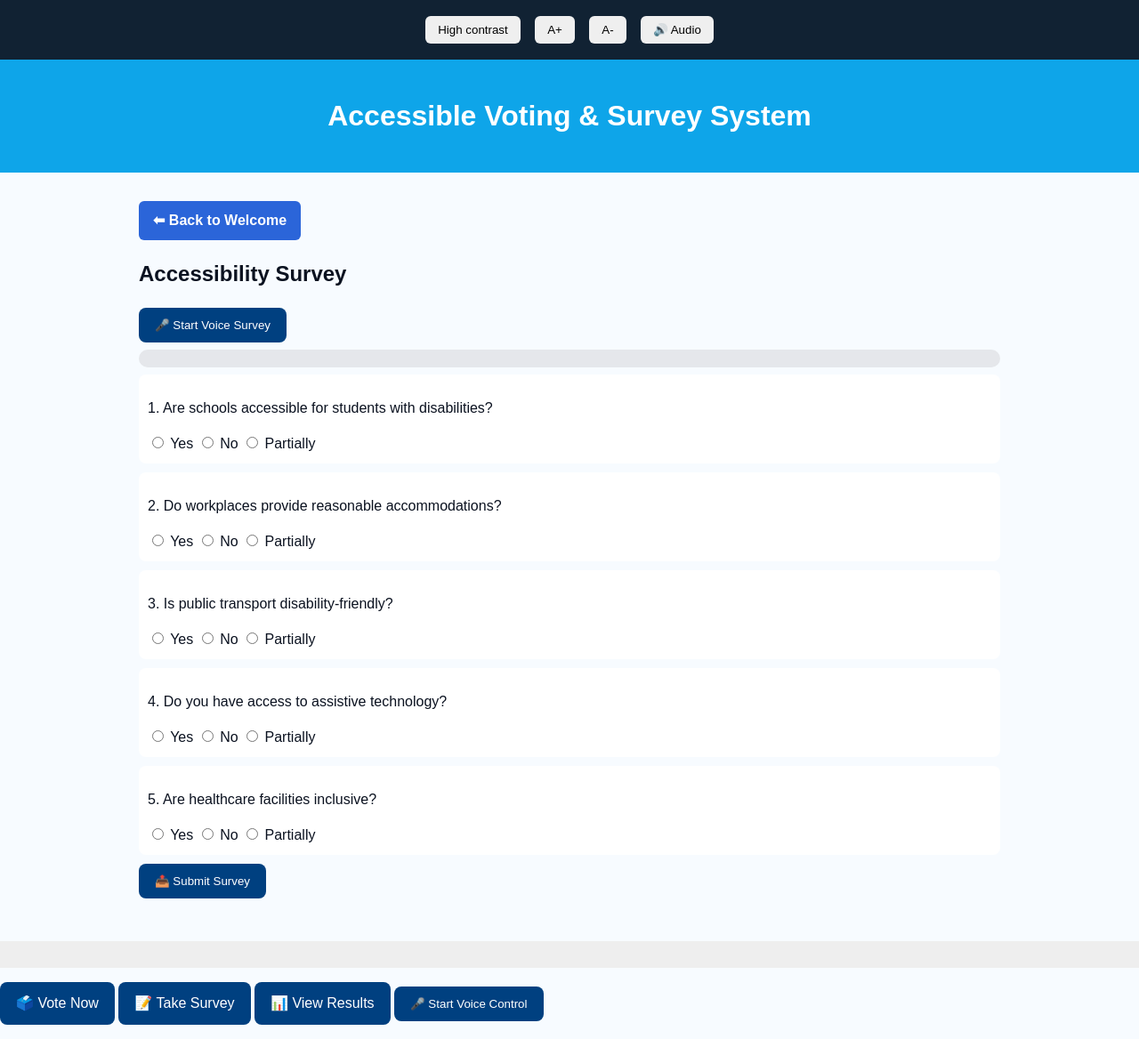
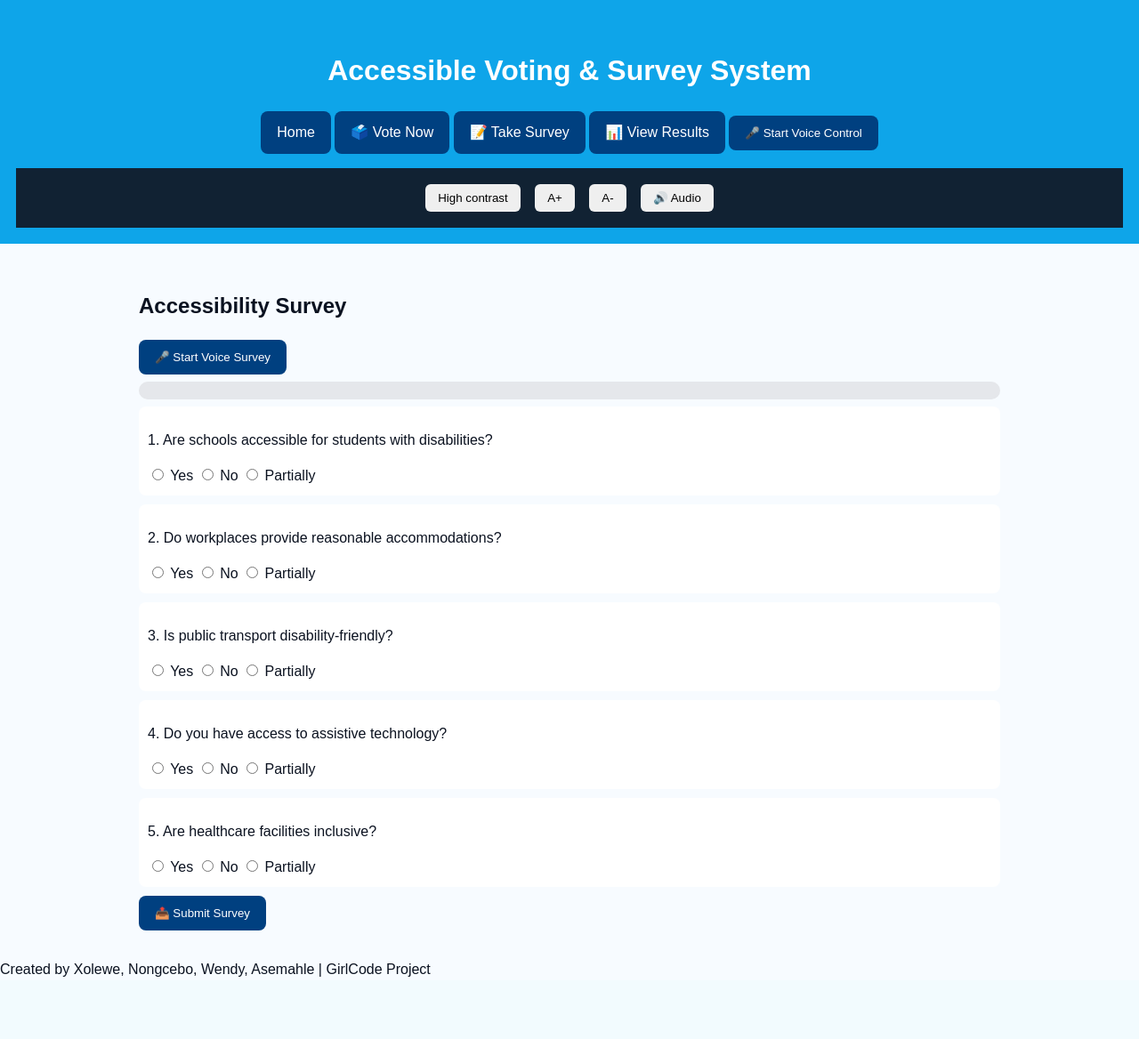
Before and after one commit to Xolelwe/Voting-System, a Django app: page /survey/ in a window 1280 px wide. Shown: the whole page at 89% size. After the commit the page ends 1098 px from the top, so only its background shows below. Run offline with Django 5.2, Linux system fonts and the light colour scheme.

Commit message:
Add files via upload

```diff
--- a/Desability/polls/templates/polls/base.html
+++ b/Desability/polls/templates/polls/base.html
@@ -2,38 +2,54 @@
 <!DOCTYPE html>
 <html lang="en">
 <head>
-  <meta charset="utf-8">
-  <meta name="viewport" content="width=device-width,initial-scale=1">
+  <meta charset="utf-8" />
+  <meta name="viewport" content="width=device-width,initial-scale=1" />
   <title>Accessible Voting System</title>
+
   <link rel="stylesheet" href="{% static 'polls/css/styles.css' %}">
-  <script src="{% static 'polls/js/script.js' %}" defer></script>
 </head>
 <body>
+
+<header class="site-header">
+  <div class="header-inner container">
+    <h1 id="site-title">Accessible Voting & Survey System</h1>
+
+    <nav>
+      <a class="btn" href="{% url 'polls:welcome' %}">Home</a>
+      <a class="btn" href="{% url 'polls:vote' %}">🗳️ Vote Now</a>
+      <a class="btn" href="{% url 'polls:survey' %}">📝 Take Survey</a>
+      <a class="btn" href="{% url 'polls:results' %}">📊 View Results</a>
+       <!-- Voice control button -->
+      <button class="btn" onclick="startVoiceMenu()">🎤 Start Voice Control</button>
+    </nav>
+  </div>
+
+  <!-- Accessibility toolbar -->
 <div class="accessibility-toolbar" role="toolbar" aria-label="Accessibility toolbar">
   <button onclick="toggleContrast()" aria-pressed="false">High contrast</button>
   <button onclick="increaseFont()">A+</button>
   <button onclick="decreaseFont()">A-</button>
   <button id="audioToggle" onclick="toggleAudio()">🔊 Audio</button>
 </div>
-
-  <header>
-    <h1 id="site-title">Accessible Voting & Survey System</h1>
 </header>
 
 <main class="container" role="main">
-    {% block content %}{% endblock %}
+  {% block content %}
+  {% endblock %}
+
+  </div>
 </main>
 
- <footer>
-        <p style="text-align:center; padding:15px; background:#eee;">
-        <div class="actions">
-        <a class="btn" href="{% url 'polls:vote' %}">🗳️ Vote Now</a>
-        <a class="btn" href="{% url 'polls:survey' %}">📝 Take Survey</a>
-        <a class="btn" href="{% url 'polls:results' %}">📊 View Results</a>
-        <!-- Voice control button -->
-        <button class="btn" onclick="startVoiceMenu()">🎤 Start Voice Control</button>
+
+<footer class="site-footer">
+  <div class="footer-text">
+    Created by Xolewe, Nongcebo, Wendy, Asemahle | GirlCode Project
   </div>
-        </p>
+
+
+
 </footer>
+
+<script src="{% static 'polls/js/script.js' %}" defer></script>
 </body>
 </html>
--- a/Desability/polls/templates/polls/results.html
+++ b/Desability/polls/templates/polls/results.html
@@ -2,9 +2,6 @@
 {% load static %}
 {% block content %}
   <section role="main" class="container">
-    <div class="back-btn-container">
-    <a href="{% url 'polls:welcome' %}" class="back-btn">⬅ Back to Welcome</a>
-</div>
 
     <h2>Results</h2>
 
--- a/Desability/polls/templates/polls/survey.html
+++ b/Desability/polls/templates/polls/survey.html
@@ -3,11 +3,6 @@
 
 {% block content %}
 <section role="main" class="container">
-    <!-- Back button -->
-    <div class="back-btn-container">
-        <a href="{% url 'polls:welcome' %}" class="back-btn">⬅ Back to Welcome</a>
-    </div>
-
     <h2>Accessibility Survey</h2>
 
     <!-- Start voice survey button -->
--- a/Desability/polls/templates/polls/vote.html
+++ b/Desability/polls/templates/polls/vote.html
@@ -3,8 +3,6 @@
 
 {% block content %}
 <section role="main" class="container">
-    <!-- Back button -->
-    <a href="{% url 'polls:welcome' %}" class="back-btn">⬅ Back to Welcome</a>
 
     <h2>Vote for Accessibility Priorities</h2>
 
--- a/Desability/polls/templates/polls/welcome.html
+++ b/Desability/polls/templates/polls/welcome.html
@@ -5,8 +5,6 @@
 <div id="welcome-page">
     <img src="{% static 'polls/images/welcome.jpg' %}"
          alt="Welcome image showing learners" class="welcome-image">
-     <p> "You're braver than you believe, and stronger than you seem,
-         and smarter than you think." - Christopher Robin, Winnie the Pooh </p>
 
     <h2>Welcome!</h2>
     <p>This system helps South African learners including those with disabilities
```
Lines whose indentation alone changed are shown as unchanged.
